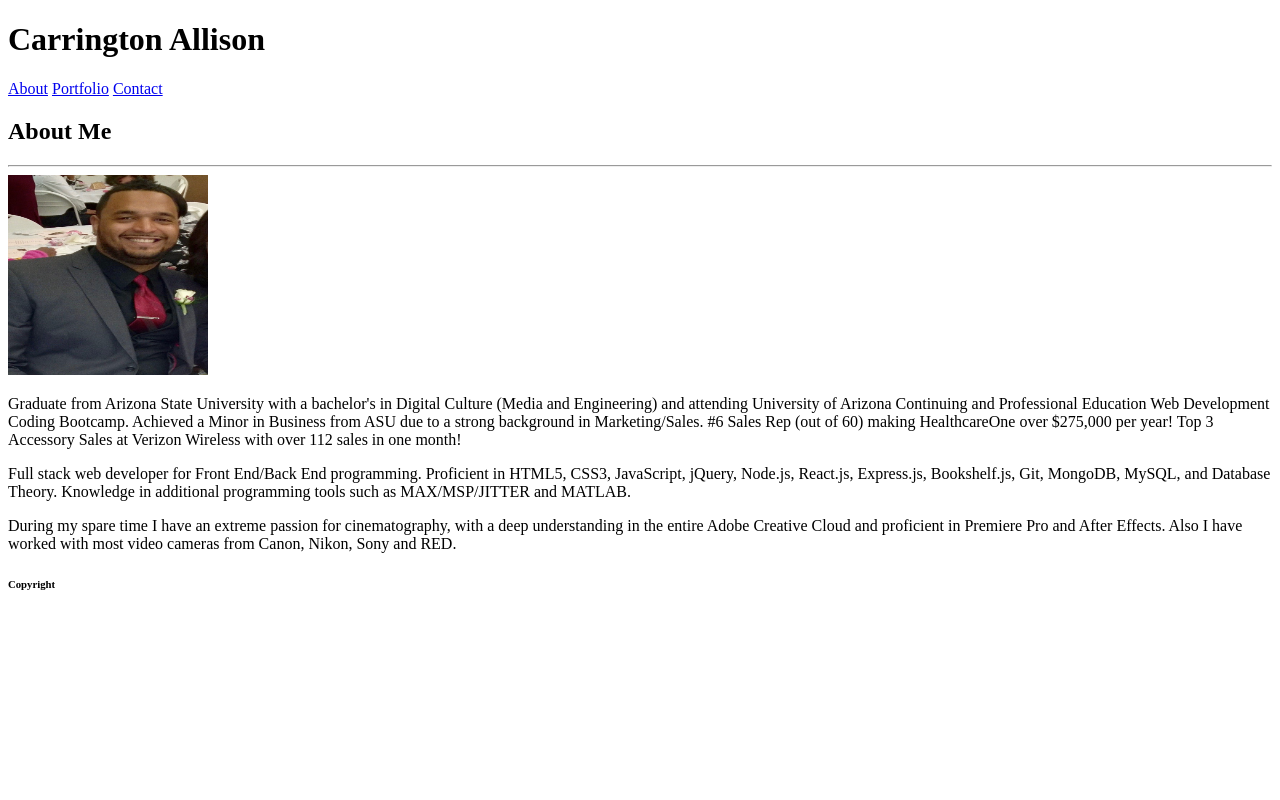
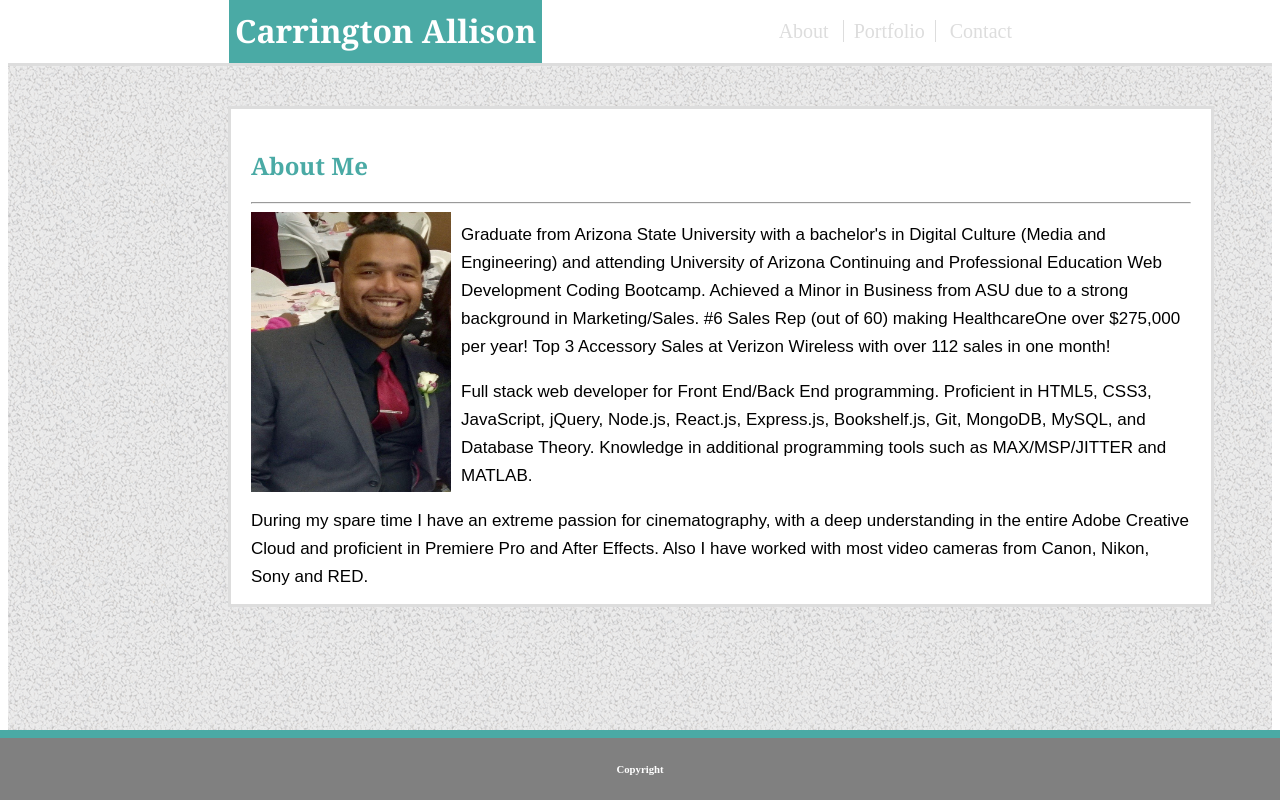
Before and after one commit to CarringtonAllison/Basic-Portfolio, a plain HTML site: page index.html in a window 1280 px wide. Drawn offline with Linux system fonts and the light colour scheme.

Commit message:
Bio Page done CSS Started

```diff
--- a/assets/css/style.css
+++ b/assets/css/style.css
@@ -0,0 +1,104 @@
+.left {
+    float: left;
+}
+
+.right {
+    float: right;
+}
+
+.clearfix::after {
+    display: block;
+    content: "";
+    clear: both;
+}
+
+h1 {
+    font-family: Georgia, 'Times New Roman', Times, serif;
+    color: white;
+}
+
+h2 {
+    font-family: Georgia, 'Times New Roman', Times, serif;
+    color: #4aaaa5;
+}
+
+p {
+    font-family: Arial, Helvetica, sans-serif;
+    font-size: 17px;
+    line-height: 28px;
+}
+
+a {
+    text-decoration: none;
+    padding: 0px 10px;
+    color: #dddddd;
+    font-size: 20px;
+}
+
+a:hover {
+    color: red;
+}
+
+.container {
+    background-image: url("../images/gravel.png");
+    padding-bottom: 100px;
+    margin: auto;
+    border-bottom: solid #dddddd;
+    border-top: solid #dddddd;
+    width: auto;
+}
+
+.biobox {
+    background-color: white;
+    padding: 10px;
+    border: #dddddd;
+    border-style: solid;
+    margin: 40px 220px;
+    height: 475px;
+    width: 960px;
+}
+
+.bio {
+    padding: 10px;
+}
+
+.wrap {
+    float: left;
+    padding: 0px 10px 10px 0px;
+}
+
+.heading {
+    background-color: #4aaaa5;
+    margin-left: 221px;
+    margin-bottom: 22px;
+    padding: 3px 6px 3px 6px;
+    line-height: 15px;
+
+}
+
+footer {
+    position: fixed;
+    border-top: 8px solid #4aaaa5;
+    left: 0;
+    bottom: 0;
+    width: 100%;
+    color: white;
+    background-color: gray;
+    text-align: center;
+}
+
+.links {
+    padding: 30px;
+    margin-right: 220px;
+    margin-top: -9px;
+}
+
+header {
+    margin-top: -9px;
+    margin-bottom: -22px;
+}
+
+.borders {
+    border-right: solid 1px #dddddd;
+    border-left: solid 1px #dddddd;
+}
--- a/index.html
+++ b/index.html
@@ -6,41 +6,45 @@
     <meta name="viewport" content="width=device-width, initial-scale=1.0">
     <meta http-equiv="X-UA-Compatible" content="ie=edge">
     <title>My Bio</title>
+    <link rel="stylesheet" href="./assets/css/style.css" type="text/css">
 </head>
 
 <body>
     <header>
+        <div class="clearfix">
+            <div class="left heading">
                 <h1>Carrington Allison</h1>
+            </div>
+            <div class="right links">
                 <a href="#">About</a>
-        <a href="#">Portfolio</a>
+                <a class="borders" href="#">Portfolio</a>
                 <a href="#">Contact</a>
+            </div>
+        </div>
     </header>
+    <div class="clearfix">
         <div class="container">
+            <div class="biobox">
                 <div class="bio">
                     <h2>About Me</h2>
                     <hr>
-            <img src="./assets/images/headshot.jpg" height="200px" width="200px" alt="picture of Carrington">
-            <p>Graduate from Arizona State University with a bachelor's in Digital Culture (Media and Engineering) and
-                attending University of Arizona Continuing and Professional Education Web Development Coding Bootcamp.
-                Achieved
-                a Minor in Business from ASU due to a strong background in Marketing/Sales. #6 Sales Rep (out of 60)
-                making HealthcareOne over $275,000 per year! Top 3 Accessory Sales at Verizon Wireless with over 112
-                sales
-                in
-                one month!</p>
-            <p>Full stack web developer for Front End/Back End programming. Proficient in HTML5, CSS3, JavaScript,
-                jQuery,
-                Node.js, React.js, Express.js, Bookshelf.js, Git, MongoDB,
-                MySQL, and Database Theory. Knowledge in additional programming tools such as MAX/MSP/JITTER and
-                MATLAB.</p>
-            <p>During my spare time I have an extreme passion for cinematography, with a deep understanding in the
-                entire
-                Adobe Creative Cloud and proficient in Premiere Pro and After Effects. Also I have worked with most
-                video
-                cameras from Canon, Nikon, Sony and RED.</p>
+                    <img src="./assets/images/headshot.jpg" class="wrap" height="280px" width="200px" alt="picture of Carrington">
+                    <p>Graduate from Arizona State University with a bachelor's in Digital Culture (Media and
+                        Engineering) and
+                        attending University of Arizona Continuing and Professional Education Web Development Coding
+                        Bootcamp. Achieved a Minor in Business from ASU due to a strong background in Marketing/Sales.
+                        #6 Sales Rep (out of 60) making HealthcareOne over $275,000 per year! Top 3 Accessory Sales at
+                        Verizon Wireless with over 112 sales in one month!</p>
+                    <p>Full stack web developer for Front End/Back End programming. Proficient in HTML5, CSS3,
+                        JavaScript, jQuery, Node.js, React.js, Express.js, Bookshelf.js, Git, MongoDB, MySQL, and
+                        Database Theory. Knowledge in additional programming tools such as MAX/MSP/JITTER and MATLAB.</p>
+                    <p>During my spare time I have an extreme passion for cinematography, with a deep understanding in
+                        the entire Adobe Creative Cloud and proficient in Premiere Pro and After Effects. Also I have
+                        worked with most video cameras from Canon, Nikon, Sony and RED.</p>
                 </div>
             </div>
-
+        </div>
+    </div>
     <footer>
         <h6>Copyright</h6>
     </footer>
```
Lines whose indentation alone changed are shown as unchanged.
